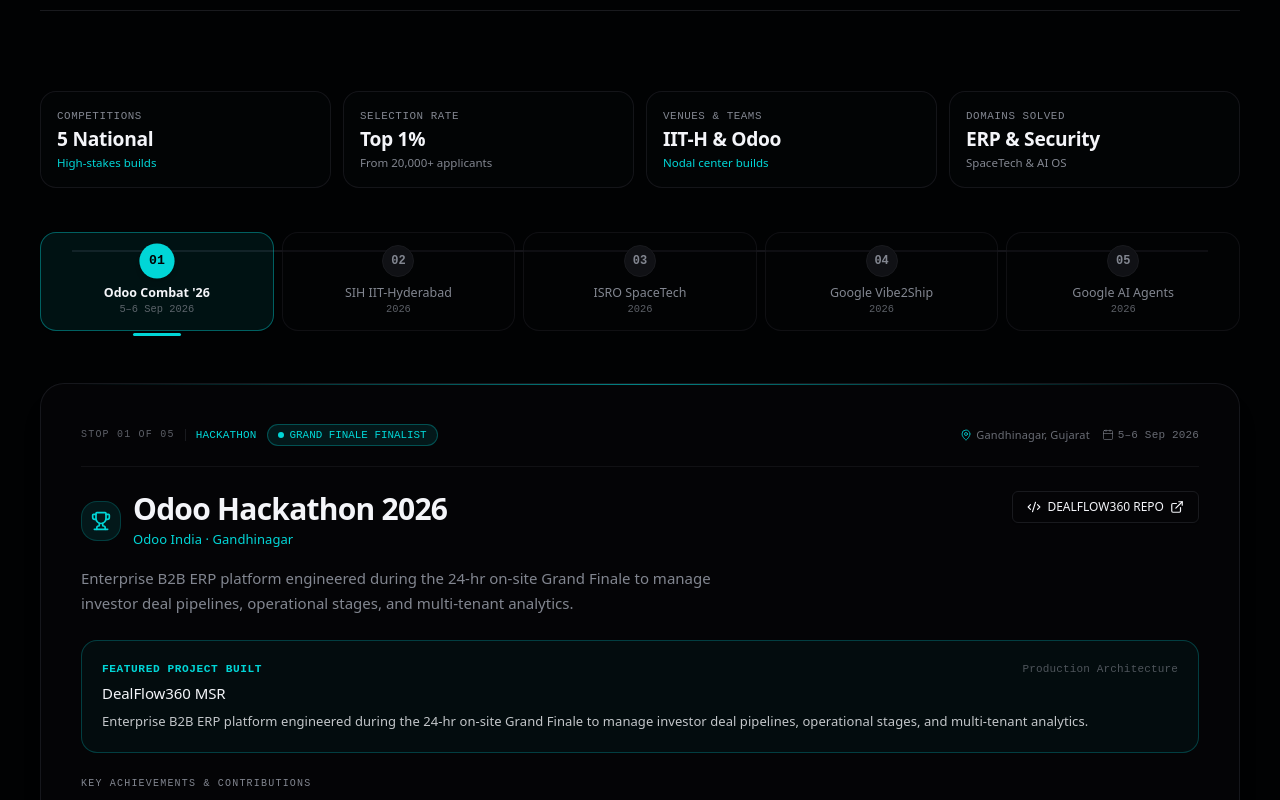
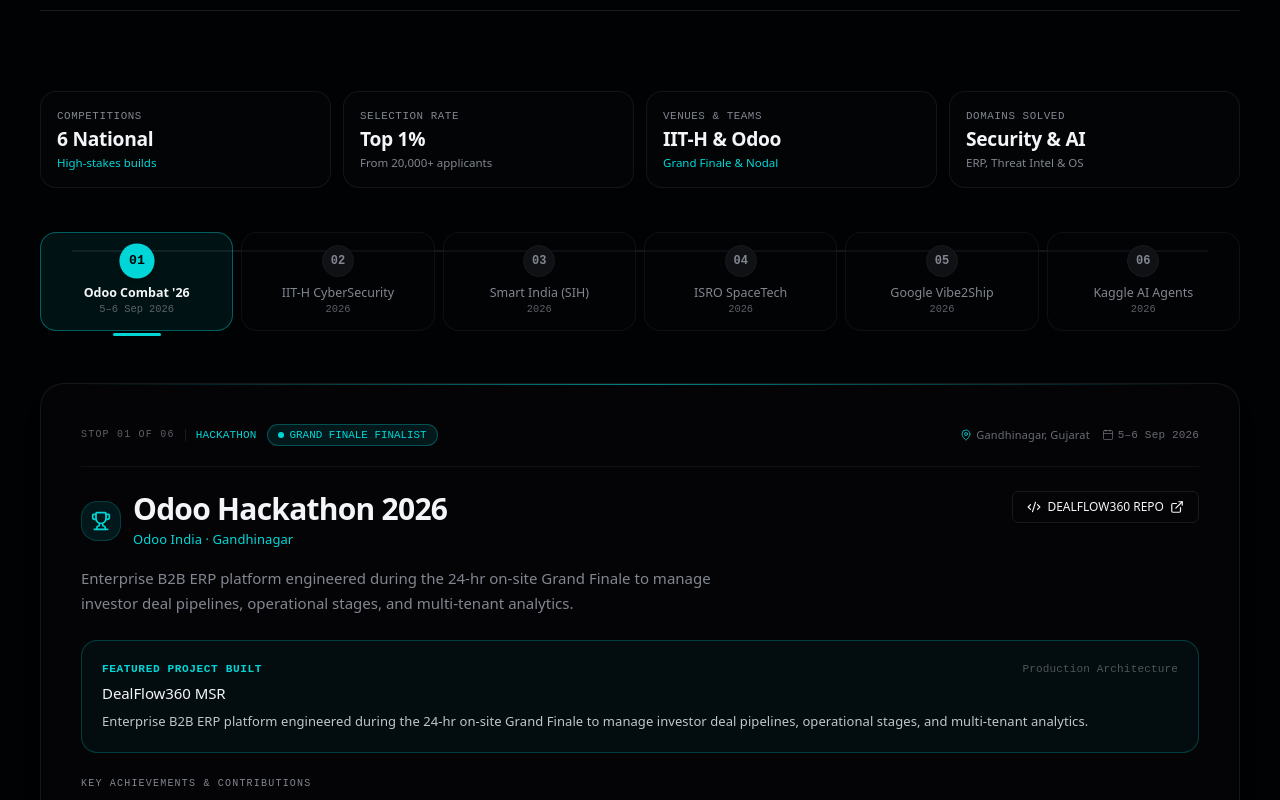
Before and after one commit to Shubham-997800/sdx30, a React (Vite) app: page / in a window 1280 px wide. Shown: the part 8840-9640 px from the top of the page. Built offline with nearby package versions, Linux system fonts and the light colour scheme.

Commit message:
feat(journey): separate PSB IIT Hyderabad CyberSecurity & SIH, add StartupLaunch AI to Kaggle hackathon (6 milestones)

```diff
--- a/src/data/journey.ts
+++ b/src/data/journey.ts
@@ -37,31 +37,31 @@ export const journeyEvents: JourneyEvent[] = [
     featured: true,
   },
   {
-    id: 'sih-2026',
+    id: 'psb-cybersecurity-iith',
     number: '02',
-    shortTitle: 'SIH IIT-Hyderabad',
-    title: 'Smart India Hackathon (SIH 2026)',
-    organization: 'Ministry of Education × IIT Hyderabad',
+    shortTitle: 'IIT-H CyberSecurity',
+    title: 'PSB CyberSecurity Hackathon',
+    organization: 'Public Sector Banks (PSB) × IIT Hyderabad',
     category: 'HACKATHON',
     date: '2026',
     venue: 'IIT Hyderabad Nodal Center',
     statusBadge: 'SECURITY BUILD',
     projectDescription:
-      'Security-focused national build developing automated threat detection and cyber vulnerability intelligence for Public Sector Banks (PSB).',
-    tags: ['CyberSecurity', 'PSB Banking', 'Threat Intelligence', 'IIT Hyderabad'],
+      'Security-focused national build at IIT Hyderabad developing automated threat detection, penetration analysis, and cyber vulnerability mitigation for Public Sector Banks (PSB).',
+    tags: ['CyberSecurity', 'IIT Hyderabad', 'PSB Banking', 'Threat Intelligence'],
     milestones: [
       {
-        id: 'sih-venue',
-        label: 'Selected for National Stage — Security-focused build evaluated at IIT Hyderabad Nodal Center',
+        id: 'iith-venue',
+        label: 'Security-focused national build evaluated at IIT Hyderabad Nodal Center',
         type: 'achievement',
       },
       {
-        id: 'sih-domain',
+        id: 'iith-domain',
         label: 'Problem Statement: CyberSecurity & Automated Threat Intelligence for PSB (Public Sector Banks)',
         type: 'achievement',
       },
       {
-        id: 'sih-arch',
+        id: 'iith-arch',
         label: 'Engineered real-time vulnerability detection and banking financial threat mitigation workflows',
         type: 'default',
       },
@@ -69,8 +69,40 @@ export const journeyEvents: JourneyEvent[] = [
     featured: true,
   },
   {
+    id: 'sih-2026',
+    number: '03',
+    shortTitle: 'Smart India (SIH)',
+    title: 'Smart India Hackathon (SIH 2026)',
+    organization: 'Ministry of Education (Govt. of India)',
+    category: 'HACKATHON',
+    date: '2026',
+    venue: 'National Stage',
+    statusBadge: 'NATIONAL BUILD',
+    projectDescription:
+      'Participated in the world’s biggest open innovation hackathon, building scalable technology solutions for national-level problem statements.',
+    tags: ['SIH 2026', 'Govt of India', 'National Finalist', 'System Architecture'],
+    milestones: [
+      {
+        id: 'sih-selection',
+        label: 'Selected for Smart India Hackathon (SIH) — Premier nationwide innovation initiative',
+        type: 'achievement',
+      },
+      {
+        id: 'sih-compete',
+        label: 'Competed against top engineering teams across India on complex national challenges',
+        type: 'achievement',
+      },
+      {
+        id: 'sih-design',
+        label: 'Designed modular, resilient software architecture under strict regulatory guidelines',
+        type: 'default',
+      },
+    ],
+    featured: true,
+  },
+  {
     id: 'bharatiya-antariksh-2026',
-    number: '03',
+    number: '04',
     shortTitle: 'ISRO SpaceTech',
     title: 'Bharatiya Antariksh Hackathon 2026',
     organization: 'ISRO (Indian Space Research Organisation)',
@@ -101,7 +133,7 @@ export const journeyEvents: JourneyEvent[] = [
   },
   {
     id: 'vibe2ship',
-    number: '04',
+    number: '05',
     shortTitle: 'Google Vibe2Ship',
     title: 'Vibe2Ship Hackathon',
     organization: 'Coding Ninjas × Google',
@@ -135,18 +167,18 @@ export const journeyEvents: JourneyEvent[] = [
     ],
   },
   {
-    id: 'ai-agents-intensive',
-    number: '05',
-    shortTitle: 'Google AI Agents',
-    title: 'AI Agents Intensive',
+    id: 'kaggle-ai-agents',
+    number: '06',
+    shortTitle: 'Kaggle AI Agents',
+    title: 'Kaggle × Google AI Agents Hackathon',
     organization: 'Kaggle × Google',
-    category: 'INTENSIVE',
+    category: 'HACKATHON',
     date: '2026',
     venue: 'Kaggle Platform',
     statusBadge: 'AGENTIC AI',
     project: 'StartupLaunch AI',
     projectDescription:
-      'Multi-agent platform to help founders orchestrate automated market analysis, launch strategy, and execution roadmaps.',
+      'Engineered StartupLaunch AI during the Kaggle × Google Hackathon — autonomous multi-agent platform automating market analysis, launch strategy, and execution roadmaps for founders.',
     githubUrl: 'https://github.com/Shubham-997800/startuplaunchai',
     liveUrl: 'https://startuplaunch30.vercel.app/',
     linkText: 'STARTUPLAUNCH REPO',
@@ -159,7 +191,7 @@ export const journeyEvents: JourneyEvent[] = [
       },
       {
         id: 'kaggle-course',
-        label: 'Completed 5-Day Google × Kaggle Intensive on Autonomous Agent Design & Orchestration',
+        label: 'Competed in Google × Kaggle Hackathon on Autonomous Agent Design & Orchestration',
         type: 'achievement',
       },
       {
--- a/src/sections/journey/JourneySlider.tsx
+++ b/src/sections/journey/JourneySlider.tsx
@@ -26,9 +26,10 @@ interface JourneySliderProps {
 
 function EventIcon({ id, className }: { id: string; className?: string }) {
   if (id.includes('odoo')) return <Trophy className={className} />;
+  if (id.includes('cybersecurity') || id.includes('psb') || id.includes('iith')) return <Shield className={className} />;
   if (id.includes('sih')) return <Shield className={className} />;
   if (id.includes('antariksh')) return <Rocket className={className} />;
-  if (id.includes('agents')) return <Cpu className={className} />;
+  if (id.includes('agents') || id.includes('kaggle')) return <Cpu className={className} />;
   return <Sparkles className={className} />;
 }
 
@@ -91,7 +92,7 @@ export function JourneySlider({ events }: JourneySliderProps) {
             Competitions
           </span>
           <span className="text-h3 font-heading font-bold text-foreground mt-0.5 block">
-            5 National
+            6 National
           </span>
           <span className="text-[0.72rem] text-accent mt-0.5 block">High-stakes builds</span>
         </div>
@@ -113,7 +114,7 @@ export function JourneySlider({ events }: JourneySliderProps) {
           <span className="text-h3 font-heading font-bold text-foreground mt-0.5 block">
             IIT-H & Odoo
           </span>
-          <span className="text-[0.72rem] text-accent mt-0.5 block">Nodal center builds</span>
+          <span className="text-[0.72rem] text-accent mt-0.5 block">Grand Finale & Nodal</span>
         </div>
 
         <div className="rounded-xl border border-border/80 bg-card/50 p-3.5 sm:p-4">
@@ -121,9 +122,9 @@ export function JourneySlider({ events }: JourneySliderProps) {
             Domains Solved
           </span>
           <span className="text-h3 font-heading font-bold text-foreground mt-0.5 block">
-            ERP & Security
+            Security & AI
           </span>
-          <span className="text-[0.72rem] text-muted-foreground mt-0.5 block">SpaceTech & AI OS</span>
+          <span className="text-[0.72rem] text-muted-foreground mt-0.5 block">ERP, Threat Intel & OS</span>
         </div>
       </div>
 
```
